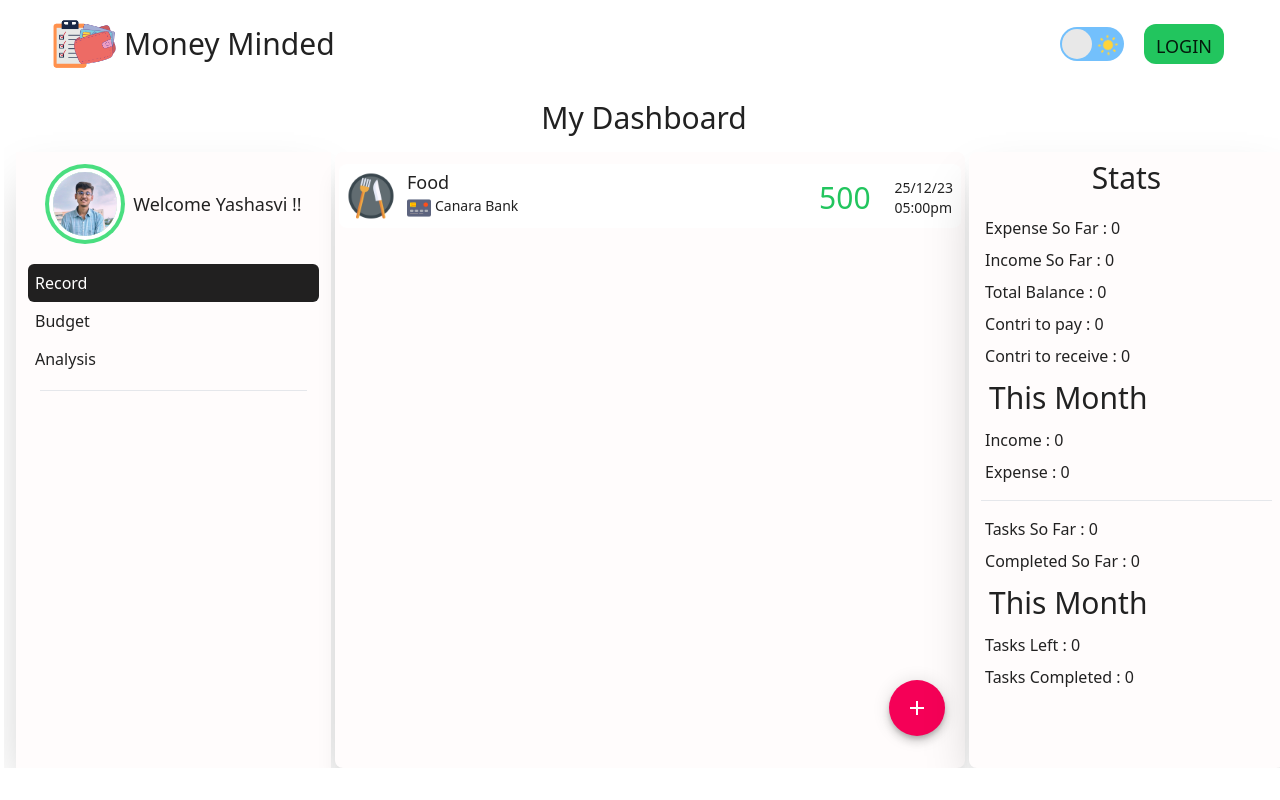
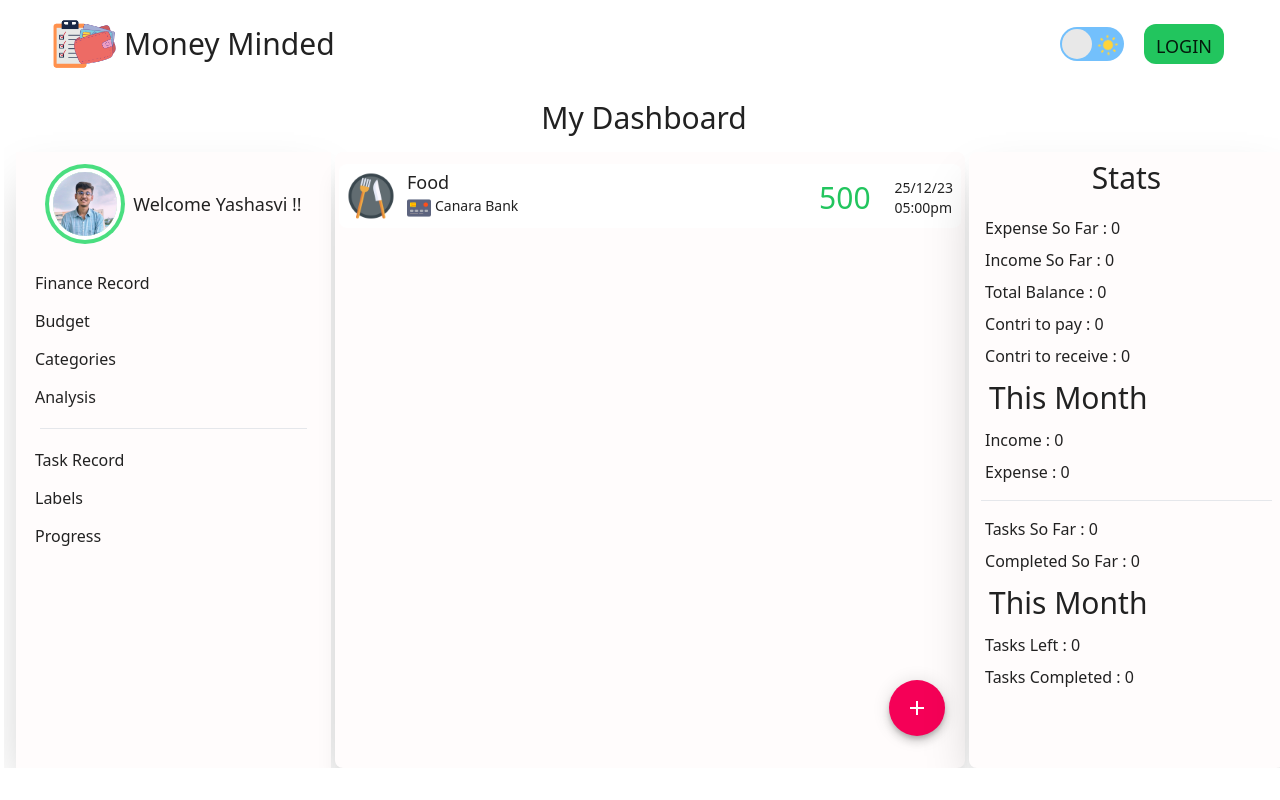
Before and after one commit to ananyakushal/YAAR, a React (Create React App) app in the folder yaar-client/: page /Progress in a window 1280 px wide. Built offline with nearby package versions, Linux system fonts and the light colour scheme.

Commit message:
minor changes

```diff
--- a/yaar-client/public/index.html
+++ b/yaar-client/public/index.html
@@ -31,6 +31,7 @@
       Learn how to configure a non-root public URL by running `npm run build`.
     -->
     <title>Money Minded | Manage your Time & Money</title>
+    <script src="https://apis.google.com/js/api.js"></script>
   </head>
   <body>
     <noscript>You need to enable JavaScript to run this app.</noscript>
--- a/yaar-client/src/Common/Navbar.js
+++ b/yaar-client/src/Common/Navbar.js
@@ -1,6 +1,7 @@
 import React from "react";
 import logo from "./Logo.png";
 import Darklight from "./ui-mode/darklight";
+// import LoginButton from "./LoginButton";
 
 function Navbar() {
   return (
--- a/yaar-client/src/Common/Sidebar.js
+++ b/yaar-client/src/Common/Sidebar.js
@@ -18,10 +18,10 @@ const Sidebar = (props) => {
       <ul className="menu cursor-pointer list-none w-full m-3 text-sm md:text-base">
         {/* <h1 className='p-[10px] text-lg w-full md:mb-2 text-center md:text-3xl'>Finance</h1> */}
         <li
-          className={selectedItem === 'Record' ? 'selected' : ''}
-          onClick={() => handleItemClick('Record')}
+          className={selectedItem === 'FinanceRecord' ? 'selected' : ''}
+          onClick={() => handleItemClick('FinanceRecord')}
         >
-          Record
+          Finance Record
         </li>
         <li
           className={selectedItem === 'Budget' ? 'selected' : ''}
@@ -30,12 +30,36 @@ const Sidebar = (props) => {
           Budget
         </li>
         <li
+          className={selectedItem === 'Categories' ? 'selected' : ''}
+          onClick={() => handleItemClick('Categories')}
+        >
+          Categories
+        </li>
+        <li
           className={selectedItem === 'Analysis' ? 'selected' : ''}
           onClick={() => handleItemClick('Analysis')}
         >
           Analysis
         </li>
         <hr className="m-3" />
+        <li
+          className={selectedItem === 'TaskRecord' ? 'selected' : ''}
+          onClick={() => handleItemClick('TaskRecord')}
+        >
+          Task Record
+        </li>
+        <li
+          className={selectedItem === 'Labels' ? 'selected' : ''}
+          onClick={() => handleItemClick('Labels')}
+        >
+          Labels
+        </li>
+        <li
+          className={selectedItem === 'Progress' ? 'selected' : ''}
+          onClick={() => handleItemClick('Progress')}
+        >
+          Progress
+        </li>
       </ul>
     </div>
   );
```
